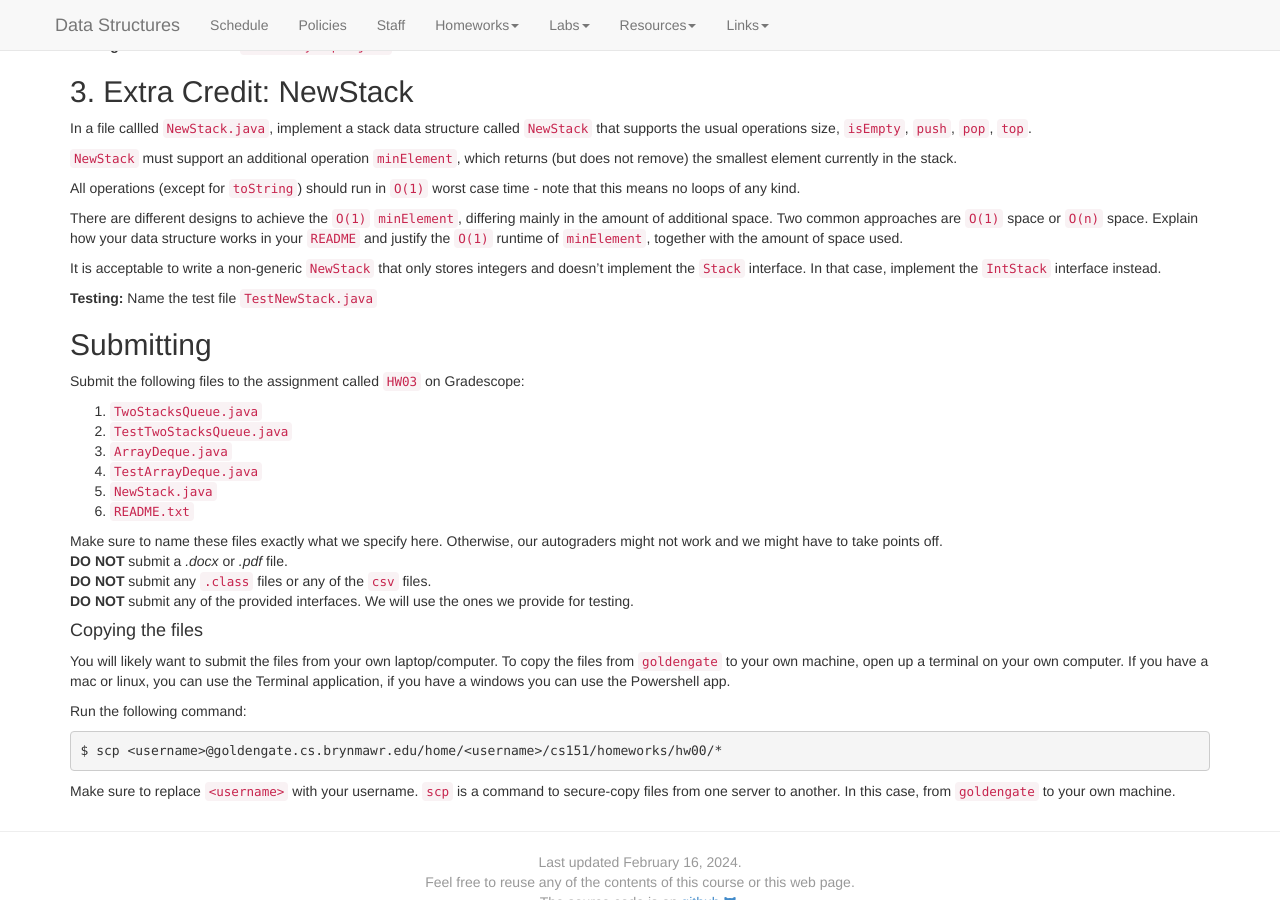
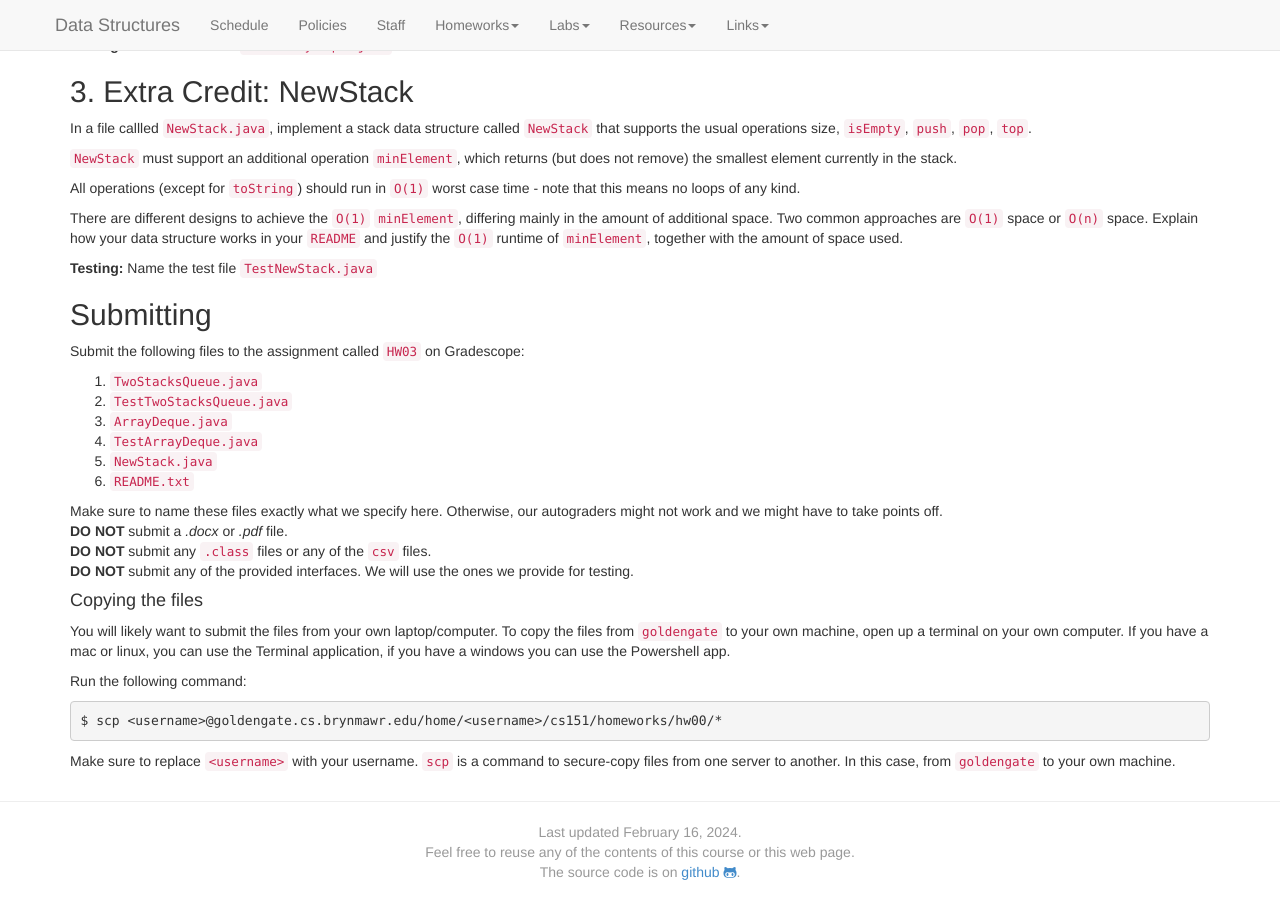
Before and after one commit to kalte0/BMC-CS-151.github.io, a Jekyll site: the page built from hws/HW03.md, in a window 1280 px wide and 900 px high, scrolled down 1210 px. Built offline with Jekyll 4.4.1, drawn with Linux system fonts in a browser that asks for light colours; nearby versions of some CDN libraries.

Commit message:
Update HW03.md

```diff
--- a/hws/HW03.md
+++ b/hws/HW03.md
@@ -150,10 +150,6 @@ Two common approaches are `O(1)` space or `O(n)` space. Explain how your data st
 works in your `README` and justify the `O(1)` runtime of `minElement`, together with
 the amount of space used.
 
-It is acceptable to write a non-generic `NewStack`
-that only stores integers and doesn’t implement the `Stack` interface. In that
-case, implement the `IntStack` interface instead.
-
 **Testing:** Name the test file `TestNewStack.java`
 
 ## Submitting
```
